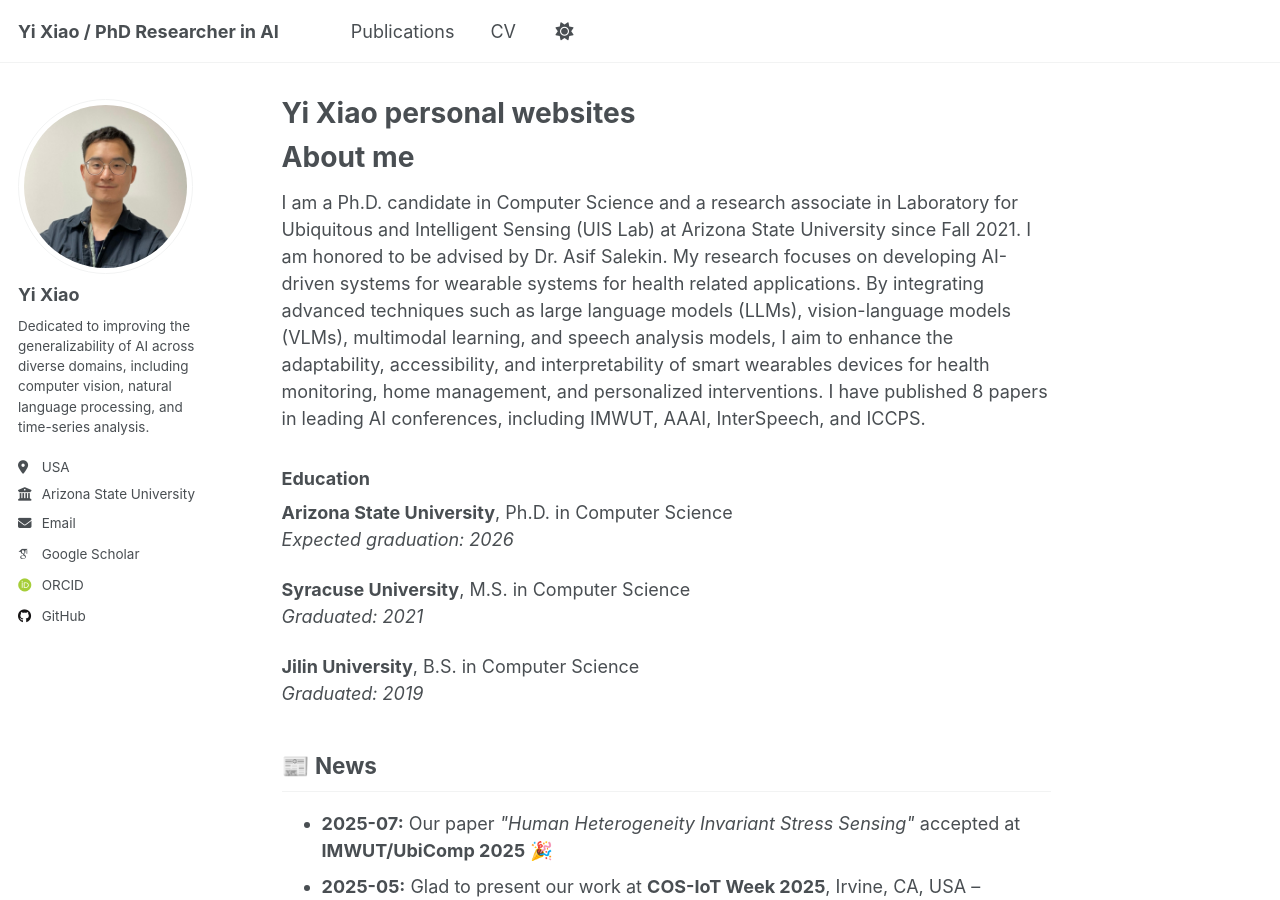
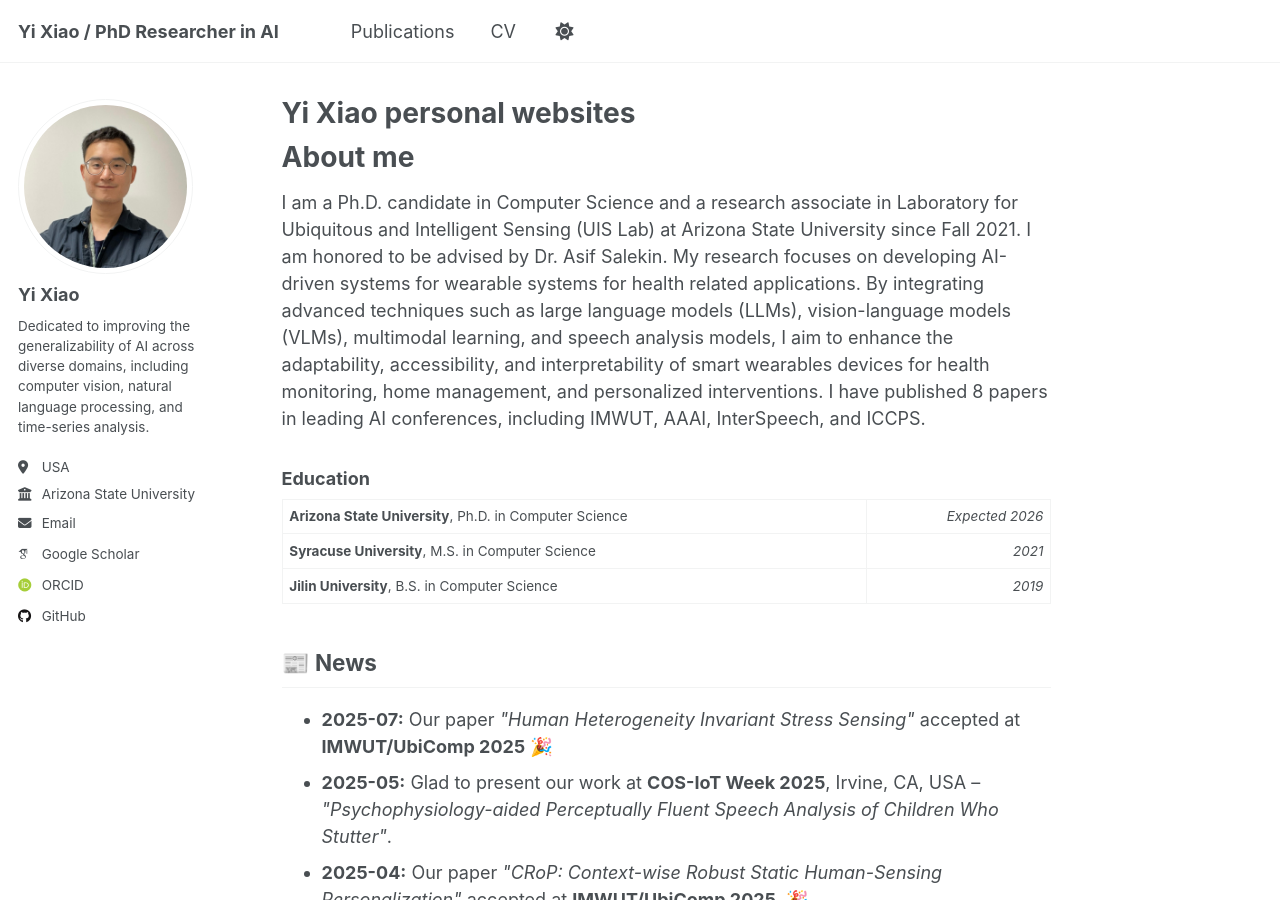
Before and after one commit to yxiao54/yxiao54.github.io, a Jekyll site: the page built from _pages/about.md, in a window 1280 px wide and 900 px high. Built offline with Jekyll 4.4.1, drawn with Linux system fonts in a browser that asks for light colours; some web fonts are replaced; a script that is not in the unit is left out.

Commit message:
Update about.md

```diff
--- a/_pages/about.md
+++ b/_pages/about.md
@@ -15,14 +15,21 @@ I am a Ph.D. candidate in Computer Science and a research associate in Laborator
 
 ### Education
 
-**Arizona State University**, Ph.D. in Computer Science
-_Expected graduation: 2026_
+<table>
+  <tr>
+    <td><strong>Arizona State University</strong>, Ph.D. in Computer Science</td>
+    <td align="right"><em>Expected 2026</em></td>
+  </tr>
+  <tr>
+    <td><strong>Syracuse University</strong>, M.S. in Computer Science</td>
+    <td align="right"><em>2021</em></td>
+  </tr>
+  <tr>
+    <td><strong>Jilin University</strong>, B.S. in Computer Science</td>
+    <td align="right"><em>2019</em></td>
+  </tr>
+</table>
 
-**Syracuse University**, M.S. in Computer Science
-_Graduated: 2021_
-
-**Jilin University**, B.S. in Computer Science
-_Graduated: 2019_
 
 <h2>📰 News</h2>
 <ul>
```
